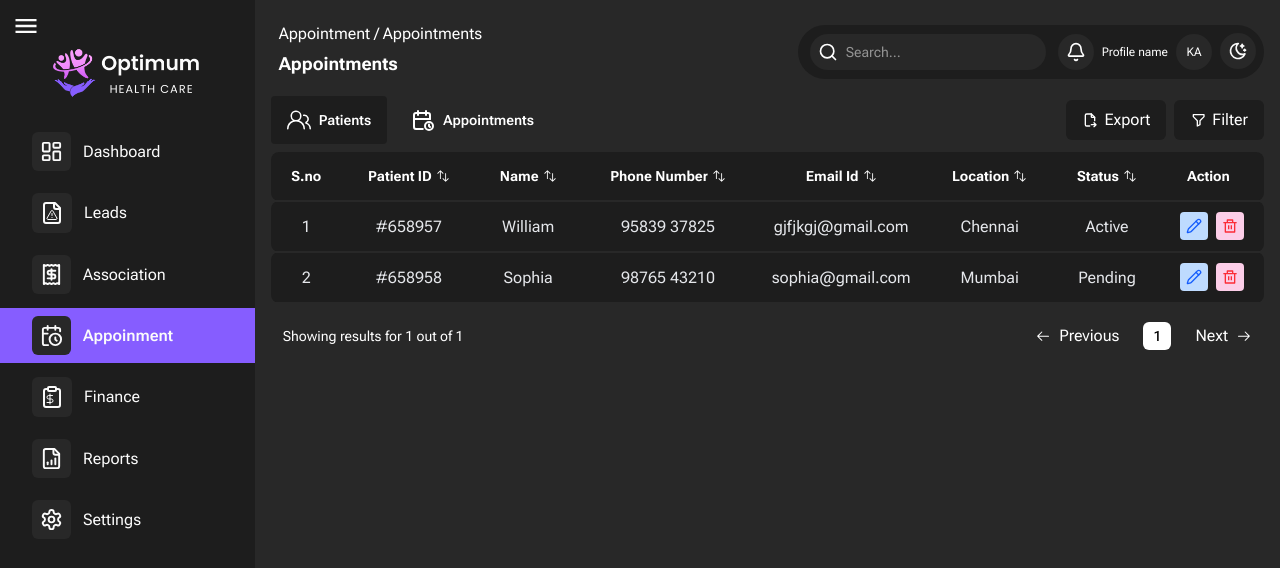
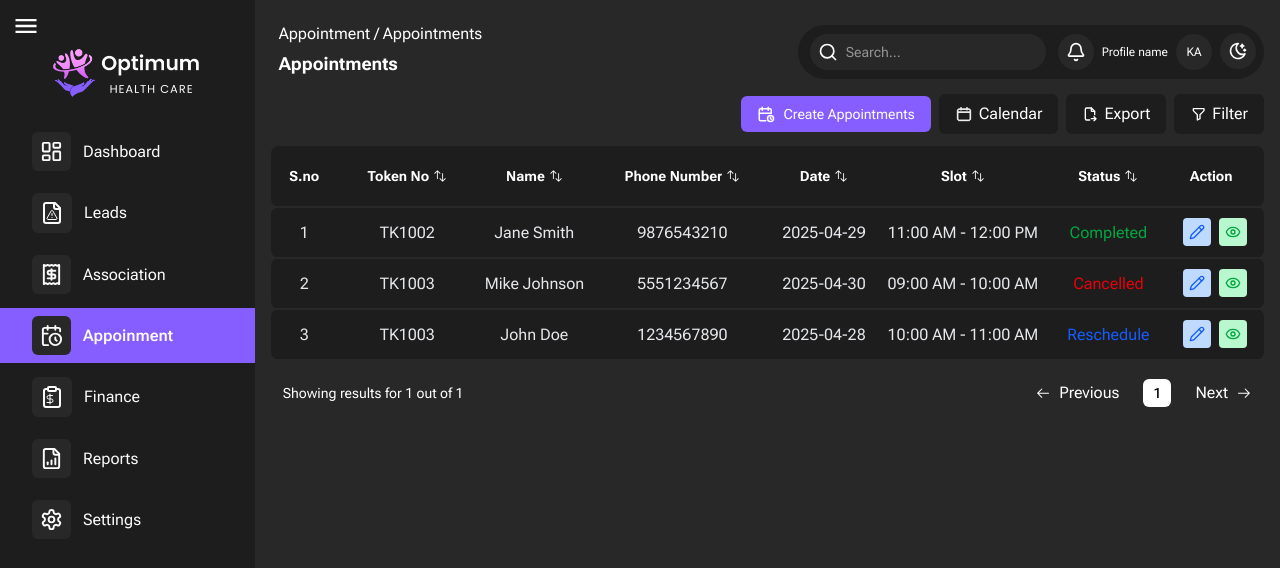
Before and after one commit to Vishvanath2005/Optimum-HealthCare, a React (Vite) app: page /appointment in a window 1280 px wide. Shown: the top 568 px of the page. Built offline with nearby package versions, Linux system fonts and the light colour scheme.

Commit message:
patients removed

```diff
--- a/src/pages/appointment/Appointment.jsx
+++ b/src/pages/appointment/Appointment.jsx
@@ -6,14 +6,14 @@ import Patients from "./patients/Patients";
 import Appointment_Tab from "./appointment/Appointment_Tab";
 
 const Appointment = () => {
-  const [activeTab, setActiveTab] = useState("1");
+  const [activeTab, setActiveTab] = useState("2");
   return (
     <>
       <NavBar
         title="Appointment"
-        pagetitle={activeTab === "1" ? "Appointments" : "Patients"}
+        pagetitle={activeTab === "2" ? "Appointments" : "Patients"}
       />
-      <div className="cursor-pointer flex justify-between items-center ">
+      {/* <div className="cursor-pointer flex justify-between items-center ">
         <div className="font-layout-font flex gap-2  py-2 dark:text-white">
           <p
             className={`flex gap-2 items-center px-4 py-3 font-semibold rounded-sm text-sm ${
@@ -33,7 +33,7 @@ const Appointment = () => {
           </p>
         </div>
 
-      </div>
+      </div> */}
       {activeTab === "1" ? <Patients/> : <Appointment_Tab />}
     </>
   );
--- a/src/pages/appointment/appointment/Appointment_Tab.jsx
+++ b/src/pages/appointment/appointment/Appointment_Tab.jsx
@@ -163,8 +163,8 @@ const Appointment_Tab = () => {
   return (
     <>
       {!viewCalendar && (
-        <div>
-          <div className="relative">
+        <div className="mt-16">
+          <div className="relative ">
             <div className="font-layout-font absolute -top-13 right-0 flex justify-end items-center gap-2 pb-2">
               <p
                 onClick={() => setCreateAppointment(true)}
```
